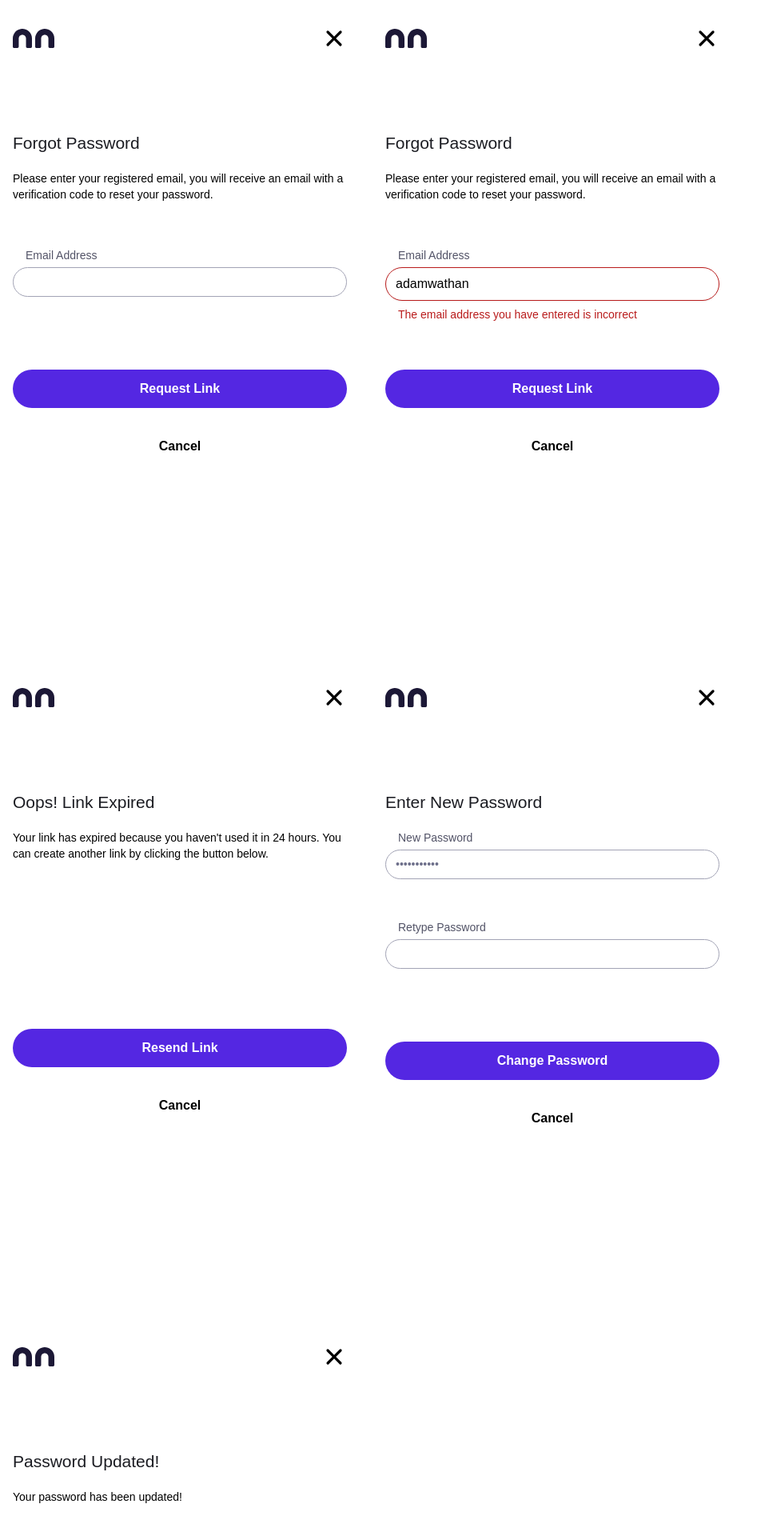
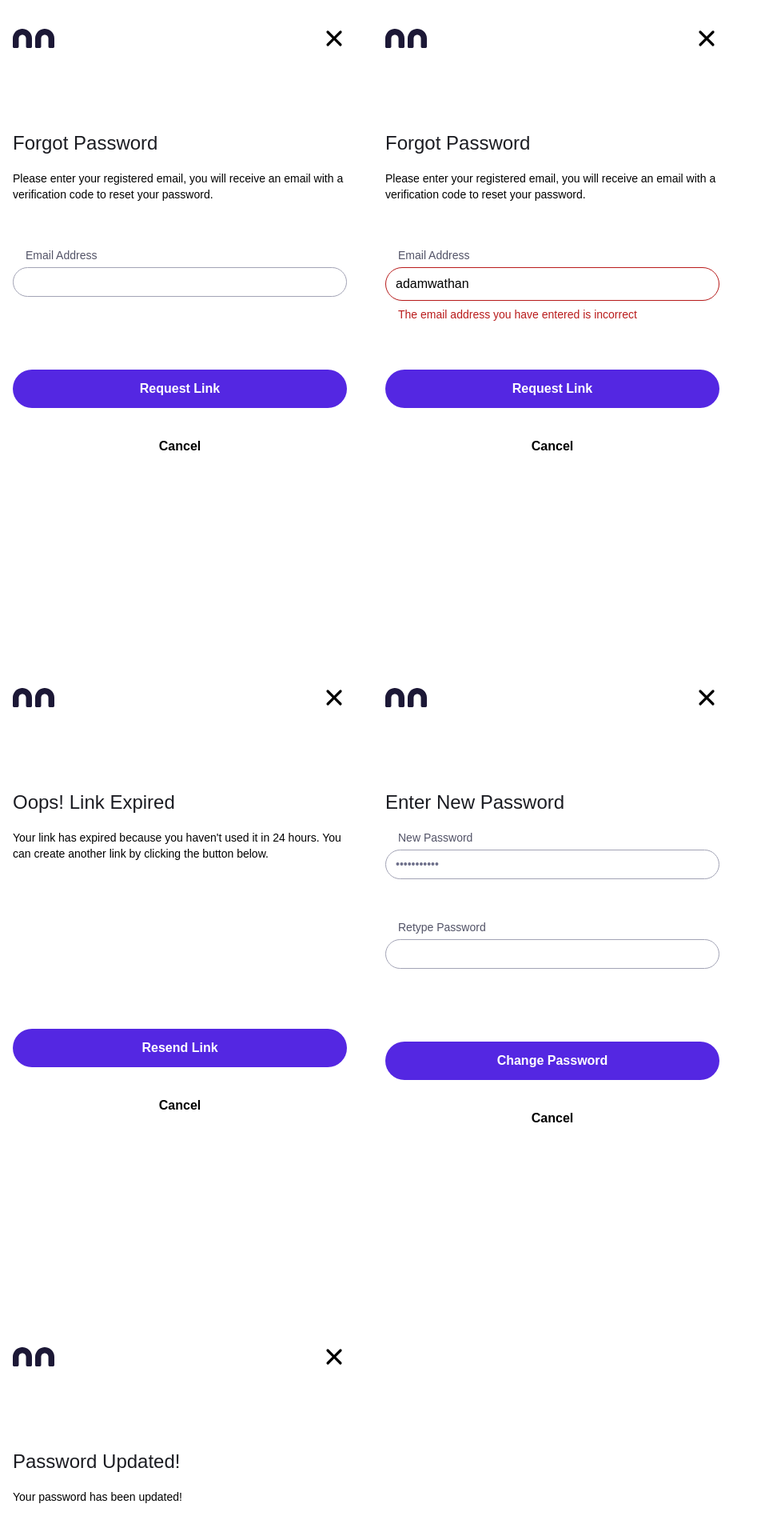
Before and after one commit to andres-codigo/nanny-nina, a Vue app: page /forgot-password in a window 1280 px wide. Shown: the top 1920 px of the page at 80% size, without its empty margins (0-947 px from the left). Built offline with nearby package versions, Linux system fonts and the light colour scheme.

Commit message:
[vue] header DOM and classes updated for forgot password

```diff
--- a/src/pages/01-registration-onboarding-forgot-password/forgot-password/pages/FPError02.vue
+++ b/src/pages/01-registration-onboarding-forgot-password/forgot-password/pages/FPError02.vue
@@ -9,7 +9,7 @@ import ButtonGhost from '../../../../components/buttons/ButtonGhost.vue'
 		<Header />
 		<main>
 			<div class="min-h-full flex flex-col justify-center py-12 mx-4 mt-8">
-				<h2 class="my-6 text-left text-2xl font-normal text-gray-900">Forgot Password</h2>
+				<h4 class="my-6 text-left text-3xl font-normal text-gray-900">Forgot Password</h4>
 				<p class="mb-4 h-20 text-sm font-light">Please enter your registered email, you will receive an email with a verification code to reset your password.</p>
 				<form action="#" method="POST">
 					<div class="m-0 h-28">
--- a/src/pages/01-registration-onboarding-forgot-password/forgot-password/pages/FPExpiredLink03.vue
+++ b/src/pages/01-registration-onboarding-forgot-password/forgot-password/pages/FPExpiredLink03.vue
@@ -9,7 +9,7 @@ import ButtonGhost from '../../../../components/buttons/ButtonGhost.vue'
 		<Header />
 		<main>
 			<div class="min-h-full flex flex-col justify-center py-12 mx-4 mt-8">
-				<h2 class="my-6 text-left text-2xl font-normal text-gray-900">Oops! Link Expired</h2>
+				<h4 class="my-6 text-left text-3xl font-normal text-gray-900">Oops! Link Expired</h4>
 				<p class="mb-4 h-20 text-sm font-light">Your link has expired because you haven't used it in 24 hours.  You can create another link by clicking the button below.</p>
 				<form action="#" method="POST">
 					<div class="m-0 h-28">&nbsp;</div>
--- a/src/pages/01-registration-onboarding-forgot-password/forgot-password/pages/FPNewPassword04.vue
+++ b/src/pages/01-registration-onboarding-forgot-password/forgot-password/pages/FPNewPassword04.vue
@@ -10,7 +10,7 @@ import InputField from '../../../../components/form/InputField.vue'
 		<Header />
 		<main>
 			<div class="min-h-full flex flex-col justify-center py-12 mx-4 mt-8">
-				<h2 class="my-6 text-left text-2xl font-normal text-gray-900">Enter New Password</h2>
+				<h4 class="my-6 text-left text-3xl font-normal text-gray-900">Enter New Password</h4>
 				<form action="#" method="POST">
 					<div class="m-0 h-28">
 						<InputField text="New Password" type="password" value="newpassword" />
--- a/src/pages/01-registration-onboarding-forgot-password/forgot-password/pages/FPPasswordUpdated05.vue
+++ b/src/pages/01-registration-onboarding-forgot-password/forgot-password/pages/FPPasswordUpdated05.vue
@@ -8,7 +8,7 @@ import ButtonPrimary from '../../../../components/buttons/ButtonPrimary.vue'
 		<Header />
 		<main>
 			<div class="min-h-full flex flex-col justify-center py-12 mx-4 mt-8">
-				<h2 class="my-6 text-left text-2xl font-normal text-gray-900">Password Updated!</h2>
+				<h4 class="my-6 text-left text-3xl font-normal text-gray-900">Password Updated!</h4>
 				<p class="mb-4 h-20 text-sm font-light">Your password has been updated!</p>
 				<form action="#" method="POST">
 					<div class="m-0 h-28">&nbsp;</div>
--- a/src/pages/01-registration-onboarding-forgot-password/forgot-password/pages/ForgotPassword01.vue
+++ b/src/pages/01-registration-onboarding-forgot-password/forgot-password/pages/ForgotPassword01.vue
@@ -10,7 +10,7 @@ import InputField from '../../../../components/form/InputField.vue'
 		<Header />
 		<main>
 			<div class="min-h-full flex flex-col justify-center py-12 mx-4 mt-8">
-				<h2 class="my-6 text-left text-2xl font-normal text-gray-900">Forgot Password</h2>
+				<h4 class="my-6 text-left text-3xl font-normal text-gray-900">Forgot Password</h4>
 				<p class="mb-4 h-20 text-sm font-light">Please enter your registered email, you will receive an email with a verification code to reset your password.</p>
 				<form action="#" method="POST">
 					<div class="m-0 h-28">
```
